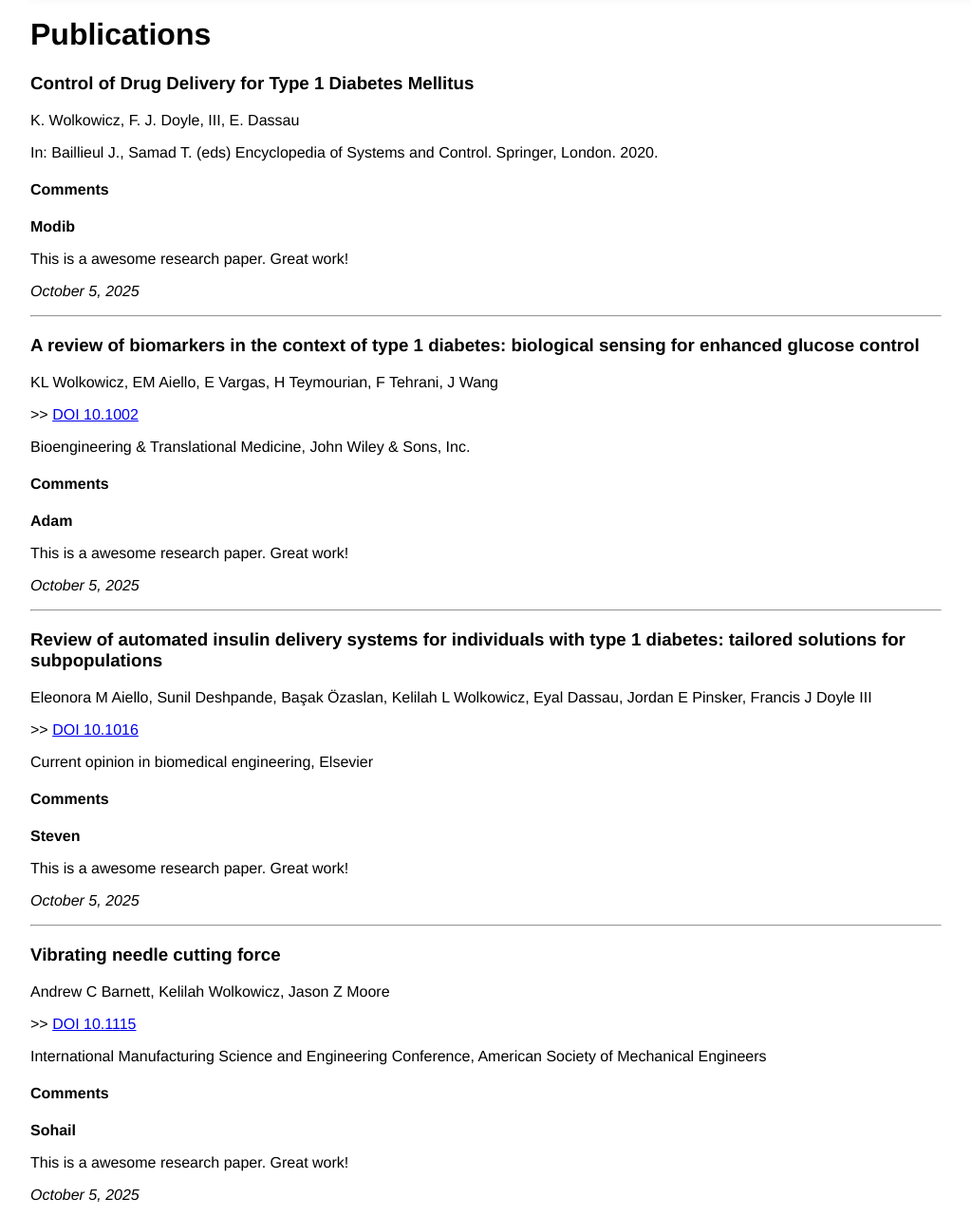
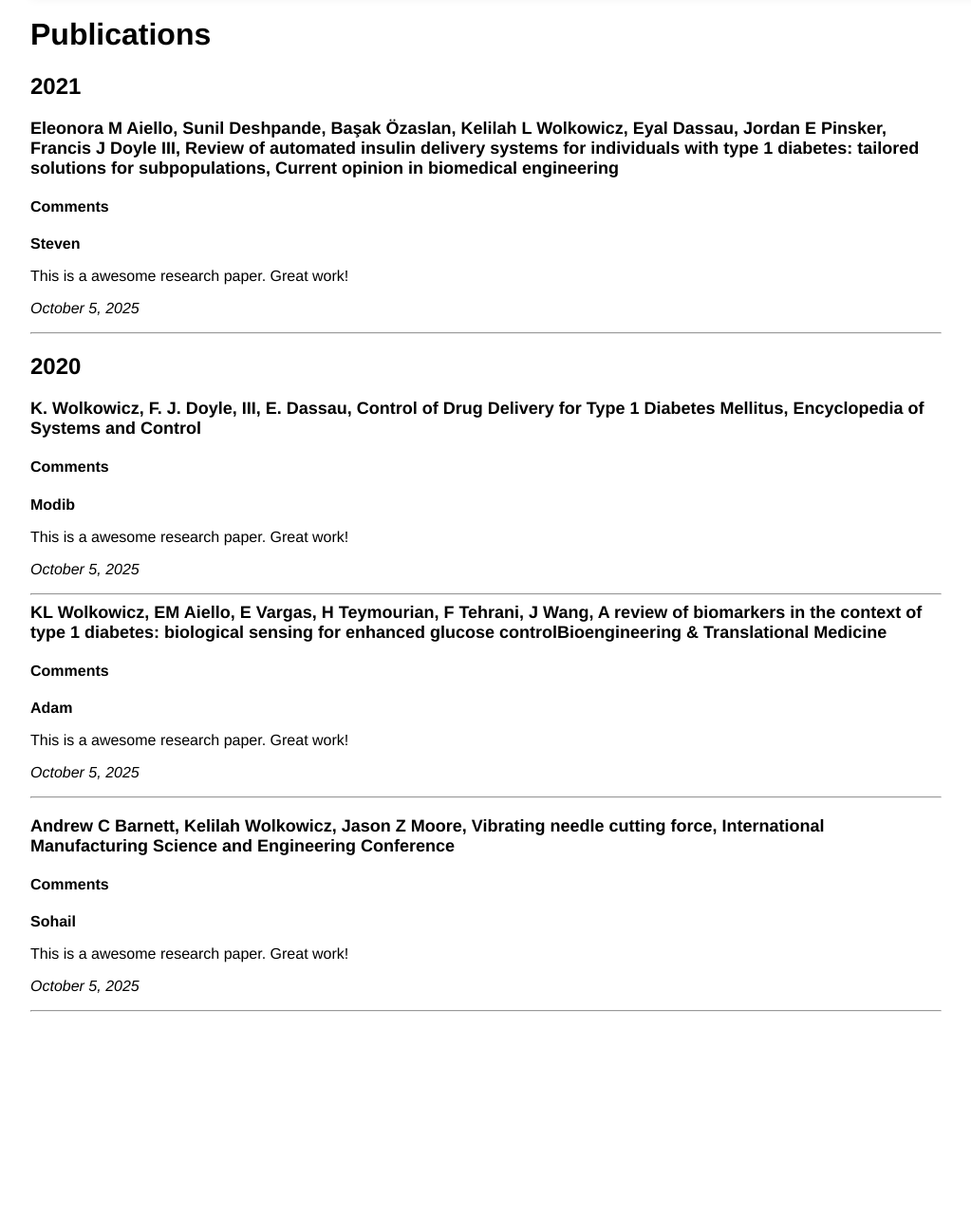
Before and after one commit to adamprinciotta/Wolkowicz-Workspace, a plain HTML site: page publications.html in a window 1280 px wide. Shown: the part 58-1339 px from the top of the page at 95% size, without its empty margins (128-1151 px from the left). After the commit the page ends 1132 px from the top, so only its background shows below. Drawn offline with Linux system fonts and the light colour scheme.

Commit message:
Updated publications and research pages

```diff
--- a/publications.html
+++ b/publications.html
@@ -19,13 +19,30 @@
 
         <h1>Publications</h1>
 
+
+        <h2>2021</h2>
         <section class="pub-container">
             <div class="pub-item">
-                <h3>Control of Drug Delivery for Type 1 Diabetes Mellitus</h3>
-                <p class="authors">K. Wolkowicz, F. J. Doyle, III, E. Dassau</p>
-                <p class="pub-details">
-                    In: Baillieul J., Samad T. (eds) Encyclopedia of Systems and Control. Springer, London. 2020.
-                </p>
+                <h3></h3>
+                <a class="pub-details" href="https://doi.org/10.1016/j.cobme.2021.100312" target="_blank" class="authors">Eleonora M Aiello, Sunil Deshpande, Başak Özaslan, Kelilah L Wolkowicz, Eyal Dassau, Jordan E Pinsker, Francis J Doyle III, Review of automated insulin delivery systems for individuals with type 1 diabetes: tailored solutions for subpopulations, Current opinion in biomedical engineering</a>
+                <div class="comments-section">
+                    <h4>Comments</h4>
+                    <div class="comments-list">
+                        <div class="comment">
+                            <p class="comment-author"><strong>Steven</strong></p>
+                            <p class="comment-text">This is a awesome research paper. Great work!</p>
+                            <p class="comment-date"><em>October 5, 2025</em></p>
+                        </div>
+                    </div>
+                </div>
+            </div>
+        </section>
+        <hr>
+
+        <h2>2020</h2>
+        <section class="pub-container">
+            <div class="pub-item">
+                <a class="pub-details">K. Wolkowicz, F. J. Doyle, III, E. Dassau, Control of Drug Delivery for Type 1 Diabetes Mellitus, Encyclopedia of Systems and Control</a>
                 <div class="comments-section">
                     <h4>Comments</h4>
                     <div class="comments-list">
@@ -43,13 +60,7 @@
 
         <section class="pub-container">
             <div class="pub-item">
-                <h3>A review of biomarkers in the context of type 1 diabetes: biological sensing for enhanced glucose control</h3>
-                <p class="authors">KL Wolkowicz, EM Aiello, E Vargas, H Teymourian, F Tehrani, J Wang</p>
-                >> <a href="https://doi.org/10.1002/btm2.10201" target="_blank">DOI 10.1002</a>
-                <p class="pub-details">
-                    Bioengineering & Translational Medicine, John Wiley & Sons, Inc.
-                </p>
-
+                <a class="pub-details" href="https://doi.org/10.1002/btm2.10201" target="_blank">KL Wolkowicz, EM Aiello, E Vargas, H Teymourian, F Tehrani, J Wang, A review of biomarkers in the context of type 1 diabetes: biological sensing for enhanced glucose controlBioengineering & Translational Medicine</a>
                 <div class="comments-section">
                     <h4>Comments</h4>
                     <div class="comments-list">
@@ -67,36 +78,8 @@
 
         <section class="pub-container">
             <div class="pub-item">
-                <h3>Review of automated insulin delivery systems for individuals with type 1 diabetes: tailored solutions for subpopulations</h3>
-                <p class="authors">Eleonora M Aiello, Sunil Deshpande, Başak Özaslan, Kelilah L Wolkowicz, Eyal Dassau, Jordan E Pinsker, Francis J Doyle III</p>
-                >> <a href="https://doi.org/10.1016/j.cobme.2021.100312" target="_blank">DOI 10.1016</a>
-                <p class="pub-details">
-                    Current opinion in biomedical engineering, Elsevier
-                </p>
-
-                <div class="comments-section">
-                    <h4>Comments</h4>
-                    <div class="comments-list">
-                        <div class="comment">
-                            <p class="comment-author"><strong>Steven</strong></p>
-                            <p class="comment-text">This is a awesome research paper. Great work!</p>
-                            <p class="comment-date"><em>October 5, 2025</em></p>
-                        </div>
-                    </div>
-                </div>
-            </div>
-        </section>
-
-        <hr>
-
-        <section class="pub-container">
-            <div class="pub-item">
-                <h3>Vibrating needle cutting force</h3>
-                <p class="authors">Andrew C Barnett, Kelilah Wolkowicz, Jason Z Moore</p>
-                >> <a href="https://doi.org/10.1115/MSEC2014-4049" target="_blank">DOI 10.1115</a>
-                <p class="pub-details">
-                    International Manufacturing Science and Engineering Conference, American Society of Mechanical Engineers
-                </p>
+                <h3></h3>
+                <a class="pub-details" href="https://doi.org/10.1115/MSEC2014-4049" target="_blank">Andrew C Barnett, Kelilah Wolkowicz, Jason Z Moore, Vibrating needle cutting force, International Manufacturing Science and Engineering Conference</a>
                 <div class="comments-section">
                     <h4>Comments</h4>
                     <div class="comments-list">
--- a/styles.css
+++ b/styles.css
@@ -256,3 +256,31 @@ body{
     border: none;
     border-top: 1px solid #ccc;
 }
+
+.pub-details{
+    font-size: 18px;
+    font-weight: bold;
+    color: black;
+    text-decoration: none;
+}
+
+.pub-details:hover{
+    color: gray;
+    cursor: pointer;
+}
+
+
+/* research will have 3 divs within each being researchItem, I want to make it so all the information including the image is on the same line and have the order be title, text, image */
+/* the image needs to be smaller to accomadate the size */
+.researchItem{
+    display: flex;
+    align-items: center;
+    gap: 20px;
+    margin-bottom: 40px;
+}
+.researchItem img{
+    width: 300px;
+    height: auto;
+    border-radius: 8px;
+    object-fit: cover;
+}
```
Also changed, not shown: projects.html (+11 -19 lines), images/brain.jpg (added), 2 other files.
